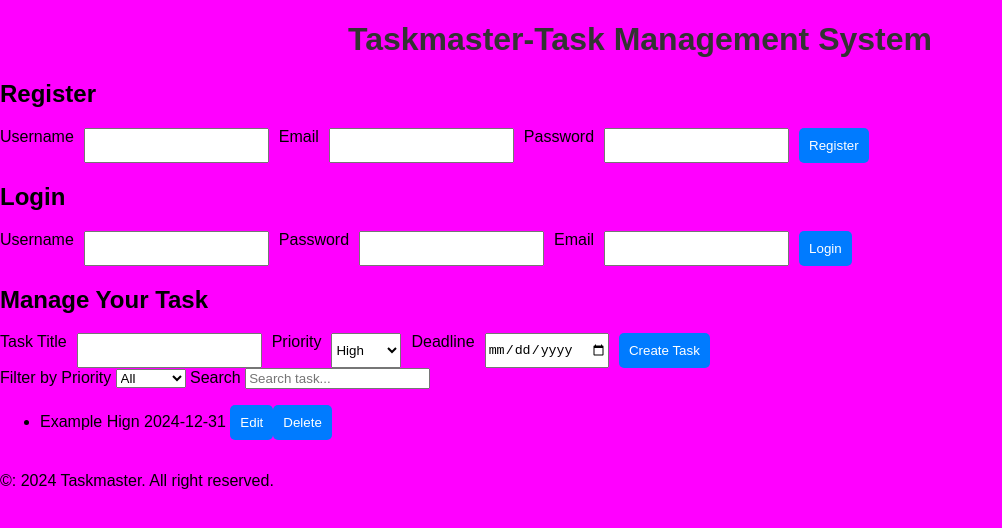
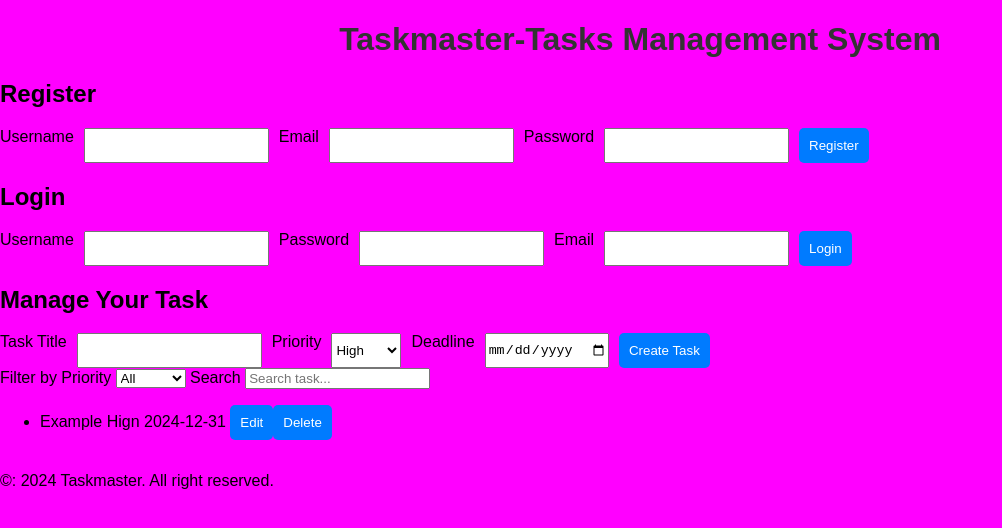
Before and after one commit to ufuos/Taskmaster, a website: page index.html in a window 1280 px wide. Shown: the whole page, without its empty margins (0-1002 px from the left). Drawn offline with Linux system fonts and the light colour scheme.

Commit message:
Update index.html

```diff
--- a/index.html
+++ b/index.html
@@ -11,15 +11,8 @@
     <div class="'container">
         <!--Header and Navigation-->
         <header>
-            <h1>Taskmaster-Task Management System</h1>
-           <!-- <nav>
-        <ul>
-            <li><a href="#" id="dashboard">Dashboard</a></li>
-            <li><a href="taskForm" id="taskForm">My Task</a></li>
-            <li><a href="#" id="settings">Settings</a></li>
-            <li><a href="logout" id="logout">Logout</a></li>
-        </ul>
-    </nav>-->
+            <h1>Taskmaster-Tasks Management System</h1>
+
     </header>
     <!--main Content-->
     <main>
```
